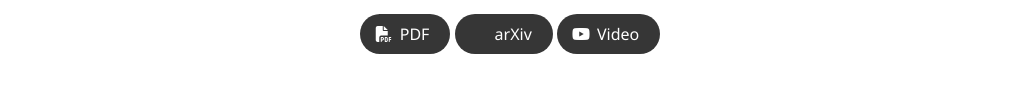
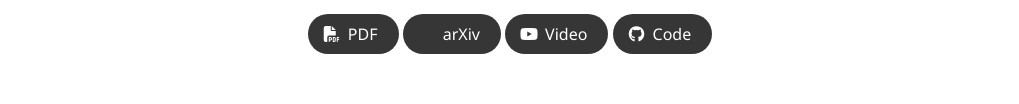
Before and after one commit to omriav/stable-flow, a plain HTML site: page index.html in a window 1280 px wide. Shown: the part 284-388 px from the top of the page, without its empty margins (130-1149 px from the left). Drawn offline with nearby package versions, Linux system fonts and the light colour scheme; some icons are missing; a web font is replaced by a local one.

Commit message:
Add code URL.

```diff
--- a/index.html
+++ b/index.html
@@ -130,16 +130,15 @@
                 </span>
 
                 <!-- Code Link. -->
-                <!-- <span class="link-block">
-                  <a href="https://github.com/ZichengDuan/TheChosenOne"
+                <span class="link-block">
+                  <a href="https://github.com/snap-research/stable-flow"
                     class="external-link button is-normal is-rounded is-dark">
                     <span class="icon">
                       <i class="fab fa-github"></i>
                     </span>
                     <span>Code</span>
                   </a>
-                </span> -->
-
+                </span>
               </div>
             </div>
           </div>
@@ -527,7 +526,7 @@
 
           <!-- Text-related -->
           <div class="content has-text-justified">
-            <br/>
+            <br />
             <p>
               It can also be used for text-related editing tasks:
             </p>
@@ -663,7 +662,7 @@
 
           <!-- Inversion -->
           <div class="content has-text-justified">
-            <br/>
+            <br />
             <p>
               We also offer latent nudging technique to enable real image editing:
             </p>
@@ -708,7 +707,8 @@
                   <div class="item has-text-centered">
                     <img src="./static/images/real/rabbit/ours.jpg" />
                     <p class="caption">"A rabbit toy <b>sitting</b> and
-                      <b>wearing pink socks</b> during the late <b>afternoon</b>"</p>
+                      <b>wearing pink socks</b> during the late <b>afternoon</b>"
+                    </p>
                   </div>
 
                   <div class="item has-text-centered">
```
